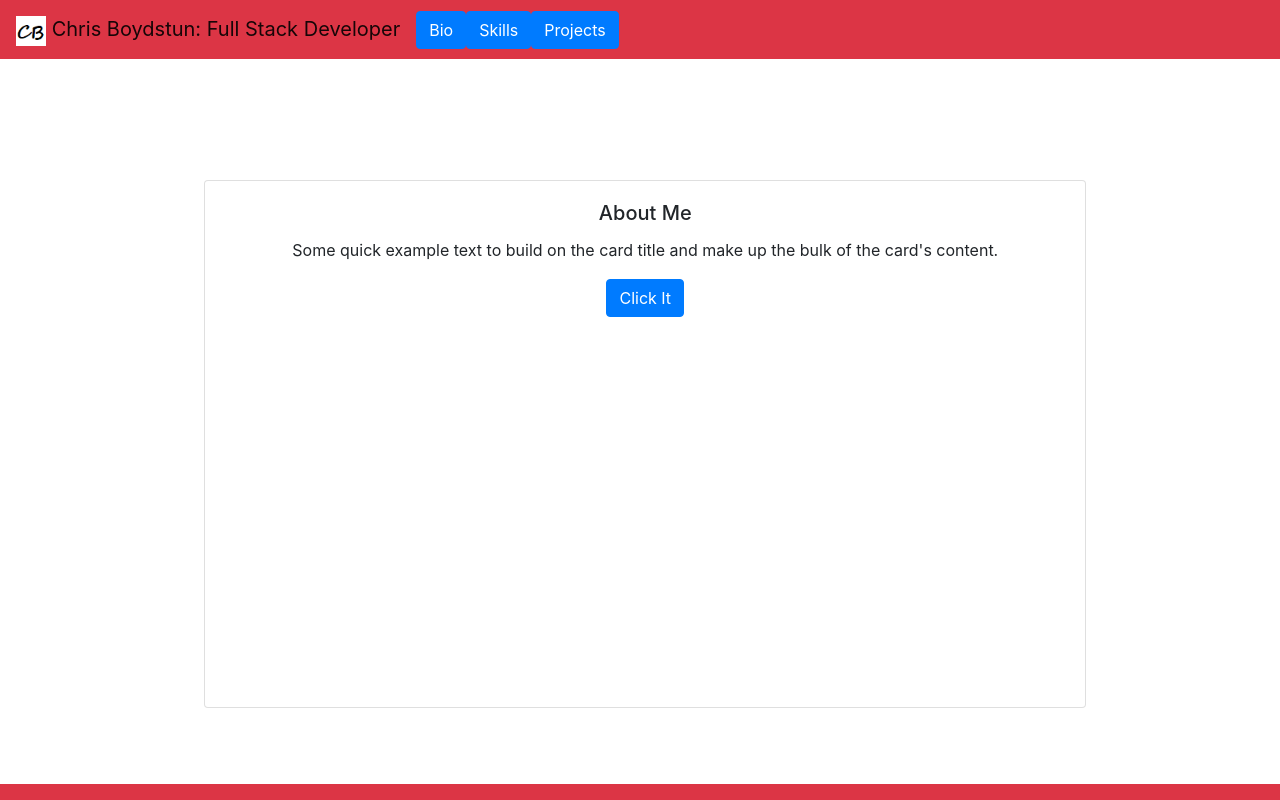
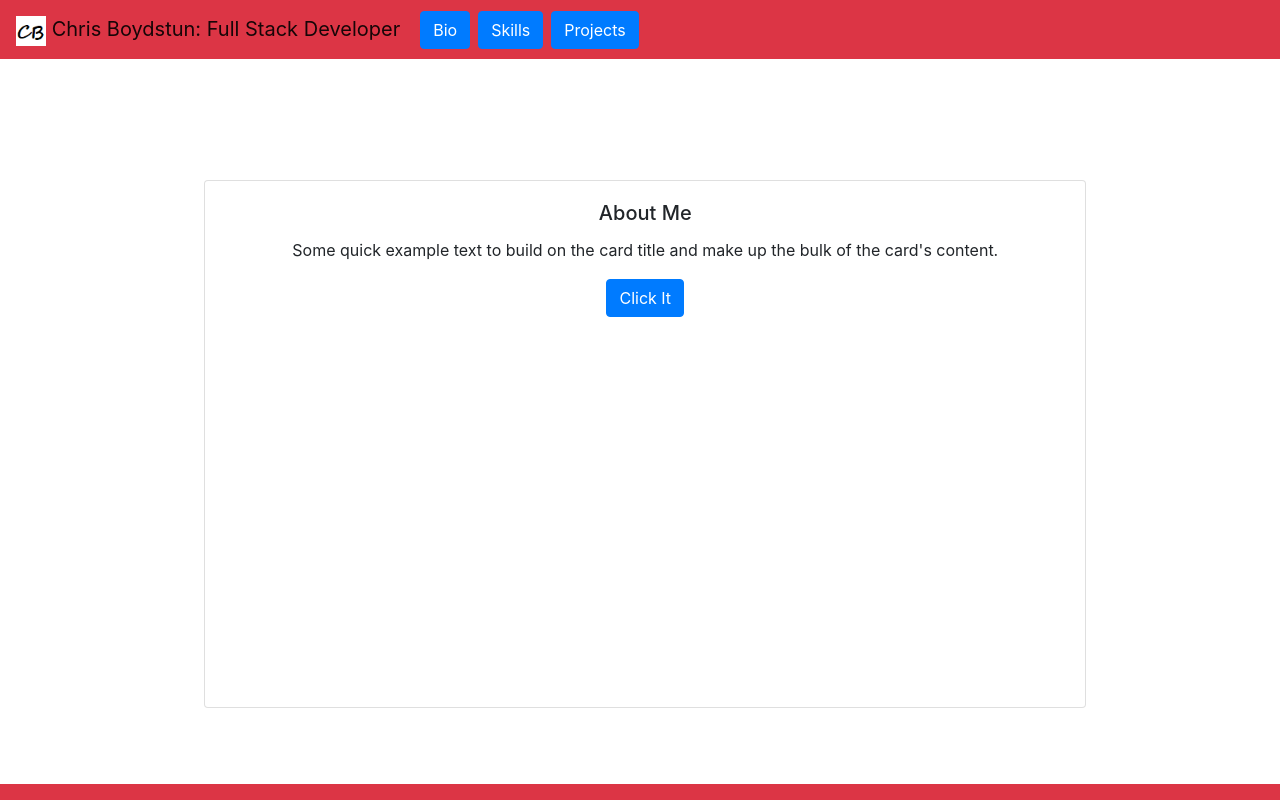
Before and after one commit to cboydstun/react-portfolio, a React (Create React App) app: page / in a window 1280 px wide. Built offline with nearby package versions, Linux system fonts and the light colour scheme.

Commit message:
fixed header buttons

```diff
--- a/src/components/Header/Header.js
+++ b/src/components/Header/Header.js
@@ -6,6 +6,11 @@ import logo from './logo.png';
 
 // This contains the header bar seen at the top of the page.
 function Header() {
+
+    var buttonStyle = {
+        margin:"0.25rem"
+    };
+
     return (
         <Navbar bg="danger" fixed="top">
             <Navbar.Brand href="/">
@@ -19,18 +24,19 @@ function Header() {
                 />{' '}
                     Chris Boydstun: Full Stack Developer
             </Navbar.Brand>
-
-            <NavLink exact to="/">
+            <div >
+                <NavLink exact to="/" style = { buttonStyle }>
                     <Button>Bio</Button>
                 </NavLink>
 
-            <NavLink to="/Skills">
+                <NavLink to="/Skills" style = { buttonStyle }>
                     <Button>Skills</Button>
                 </NavLink>
 
-            <NavLink to="/Projects">
+                <NavLink to="/Projects" style = { buttonStyle }>
                     <Button>Projects</Button>
                 </NavLink>
+            </div>
         </Navbar>
     );
 }
```
Lines whose indentation alone changed are shown as unchanged.
